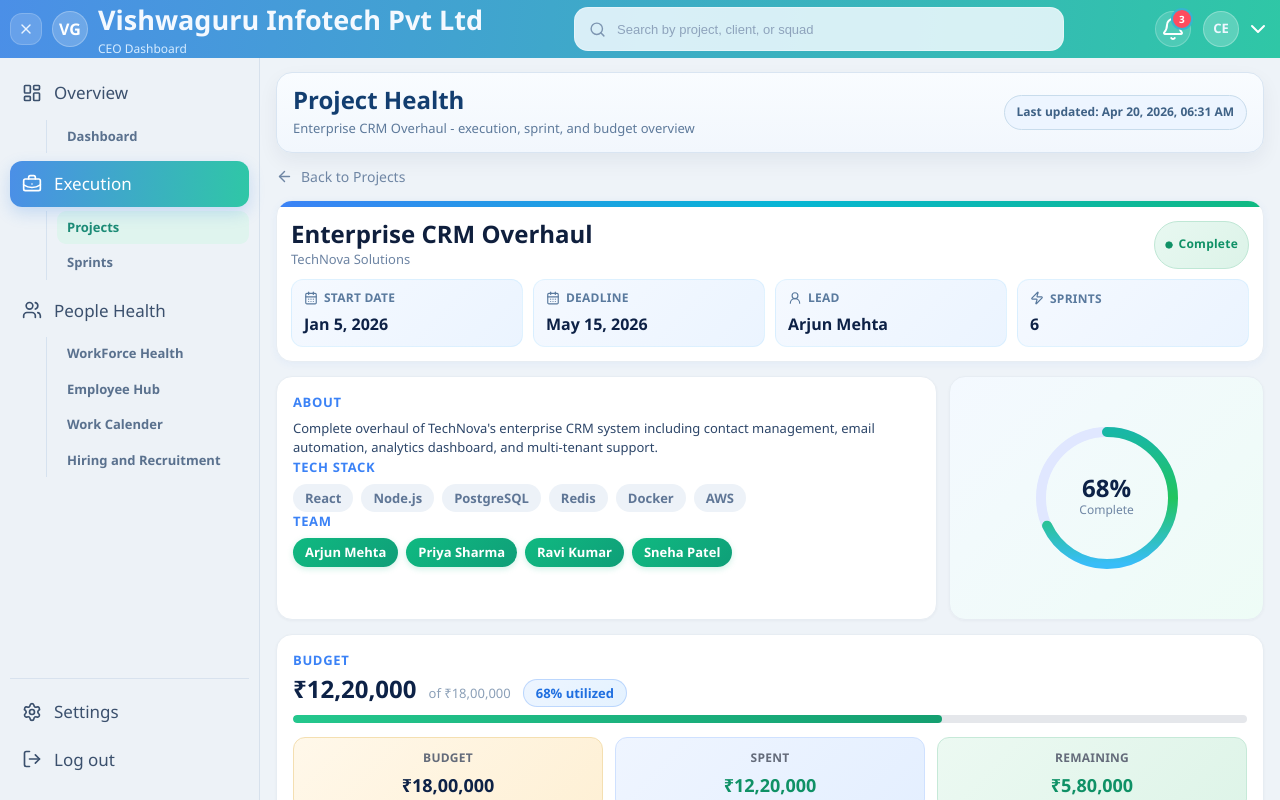
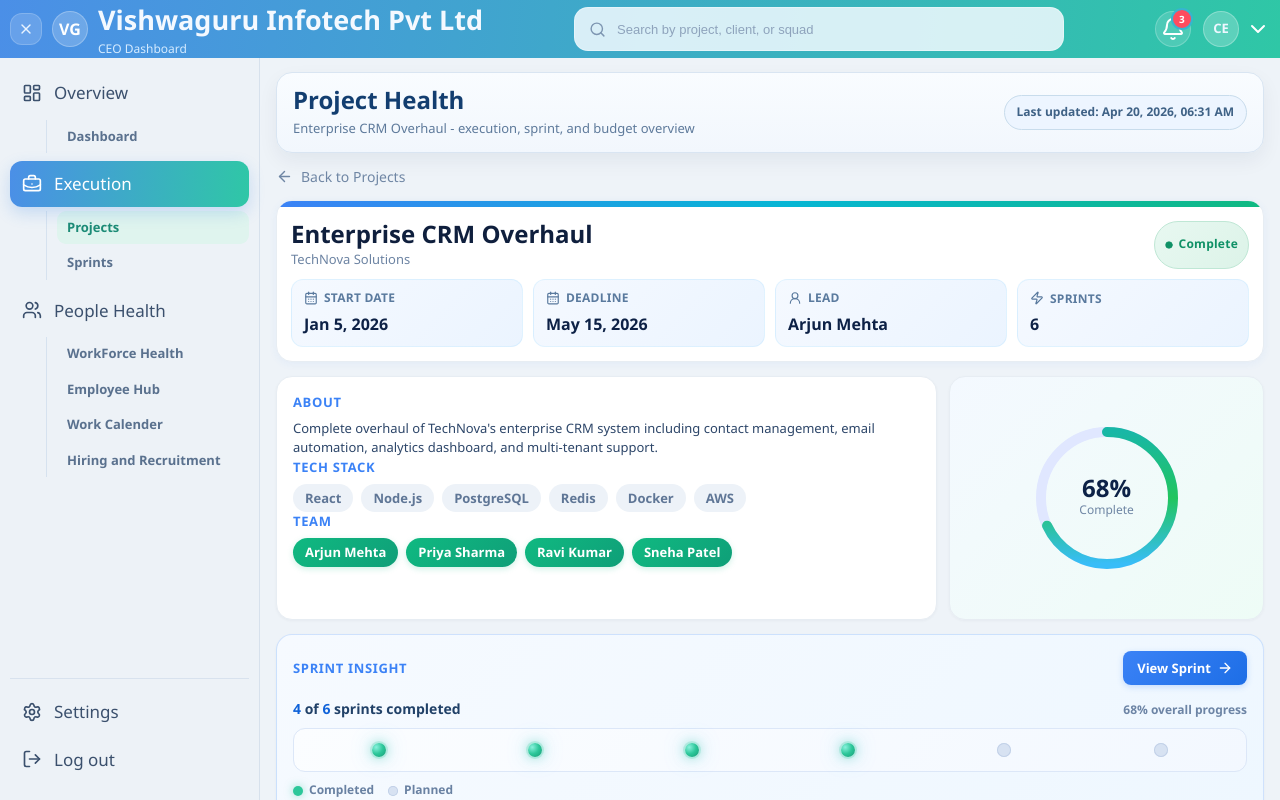
Before and after one commit to Tanu123T/CEODashboard, a React (Vite) app in the folder ceodashboard/: page /projects/1 in a window 1280 px wide. Built offline with nearby package versions, Linux system fonts and the light colour scheme.

Commit message:
remove budget section

```diff
--- a/ceodashboard/src/pages/Project/project.jsx
+++ b/ceodashboard/src/pages/Project/project.jsx
@@ -202,36 +202,6 @@ const Projects = () => {
           </article>
         </section>
 
-        <section className="project-detail-panel">
-          <h3>BUDGET</h3>
-          <div className="budget-head-row">
-            <strong>{formatCurrency(selectedProject.budgetSpent)}</strong>
-            <span>of {formatCurrency(selectedProject.budgetTotal)}</span>
-            <em>{selectedProject.progress}% utilized</em>
-          </div>
-          <div className="project-progress-track detail-budget-track">
-            <span
-              className={`project-progress-fill ${selectedProject.statusTone}`}
-              style={{ width: `${selectedProject.progress}%` }}
-            />
-          </div>
-
-          <div className="budget-stat-grid">
-            <article>
-              <p>BUDGET</p>
-              <h4>{formatCurrency(selectedProject.budgetTotal)}</h4>
-            </article>
-            <article>
-              <p>SPENT</p>
-              <h4 className="green-text">{formatCurrency(selectedProject.budgetSpent)}</h4>
-            </article>
-            <article>
-              <p>REMAINING</p>
-              <h4 className="green-text">{formatCurrency(remaining)}</h4>
-            </article>
-          </div>
-        </section>
-
         <section className="project-detail-grid bottom">
           <div className="project-detail-side">
             <section className="project-detail-panel sprint-insight-panel">
```
